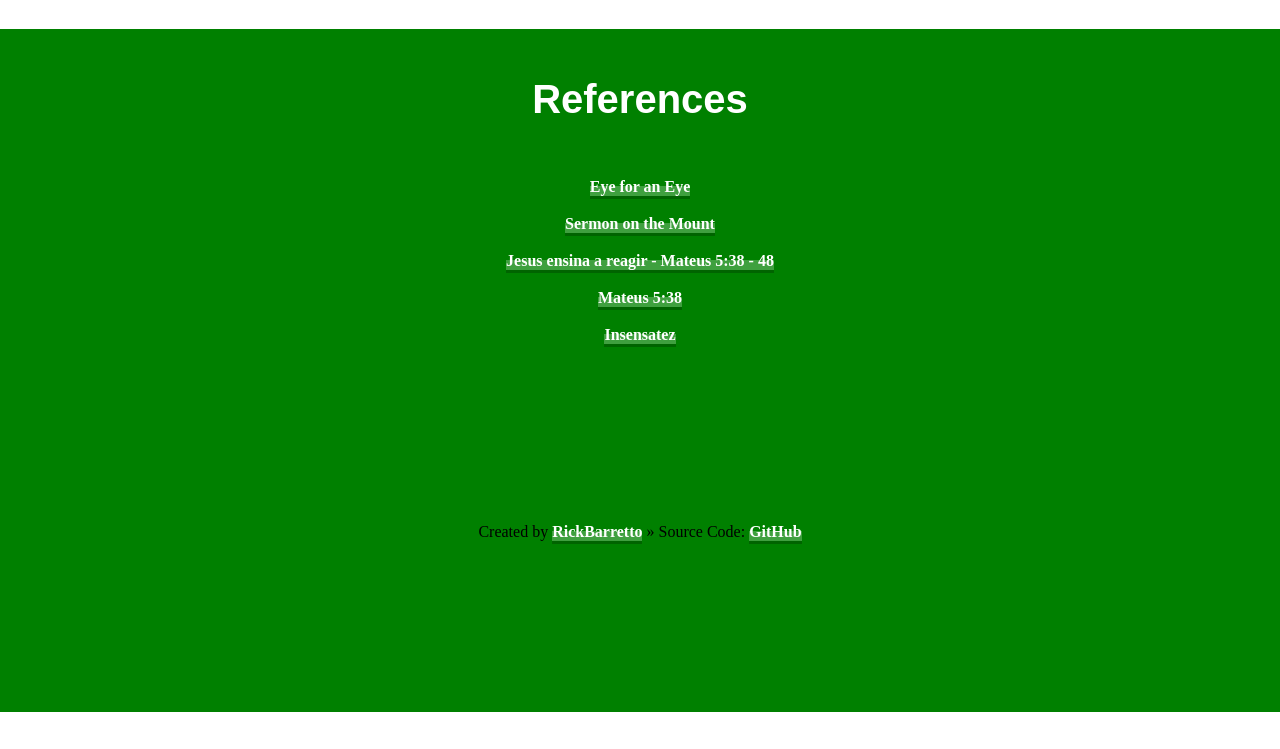
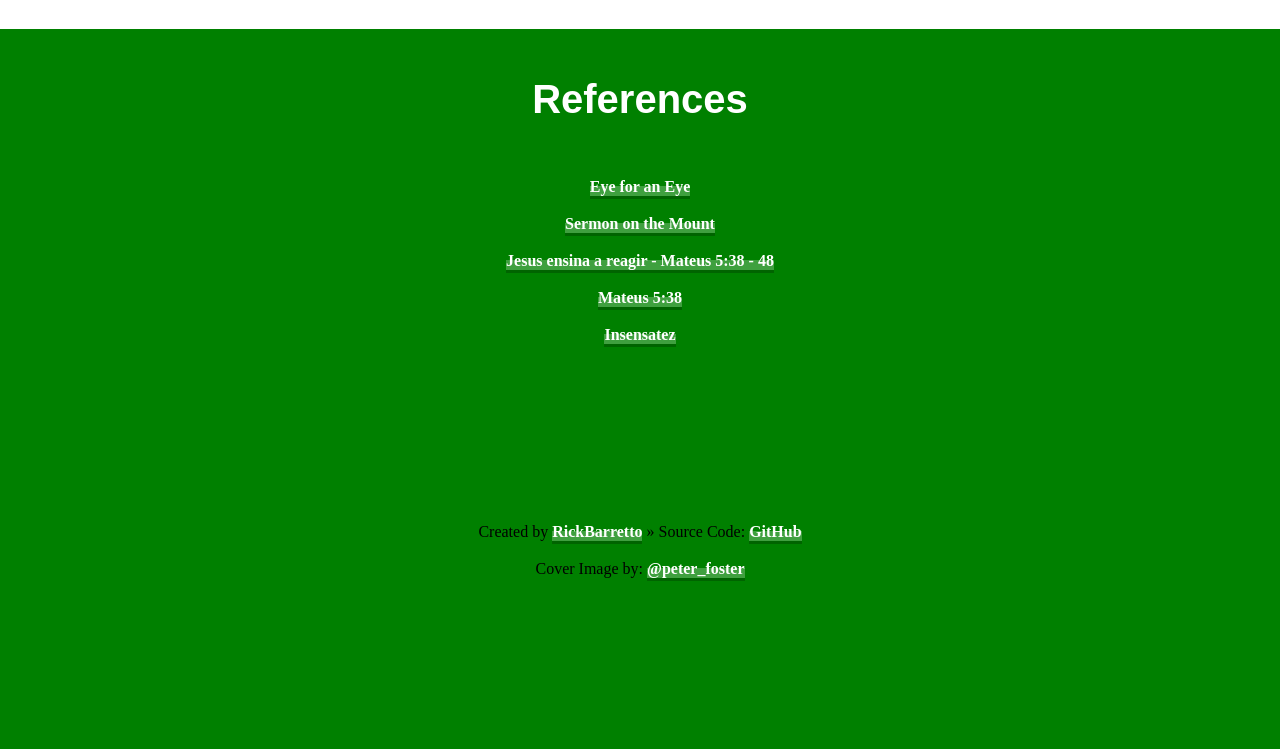
Before and after one commit to RickBarretto/PGM, a plain HTML site: page index.html in a window 1280 px wide. Shown: the part 2351-3100 px from the top of the page. Before the commit the page ends 3063 px from the top, so only its background shows below. Drawn offline with Linux system fonts and the light colour scheme; a web font is replaced by a local one.

Commit message:
Adding cover image author.

```diff
--- a/index.html
+++ b/index.html
@@ -204,6 +204,8 @@
         <p>
             Created by <a href="https://github.com/RickBarretto">RickBarretto</a>
             » Source Code: <a href="https://github.com/RickBarretto/PGM">GitHub</a>
+            <br>
+            Cover Image by: <a href="https://unsplash.com/@peter_forster">@peter_foster</a>
         </p>
     </footer>
 </body>
```
